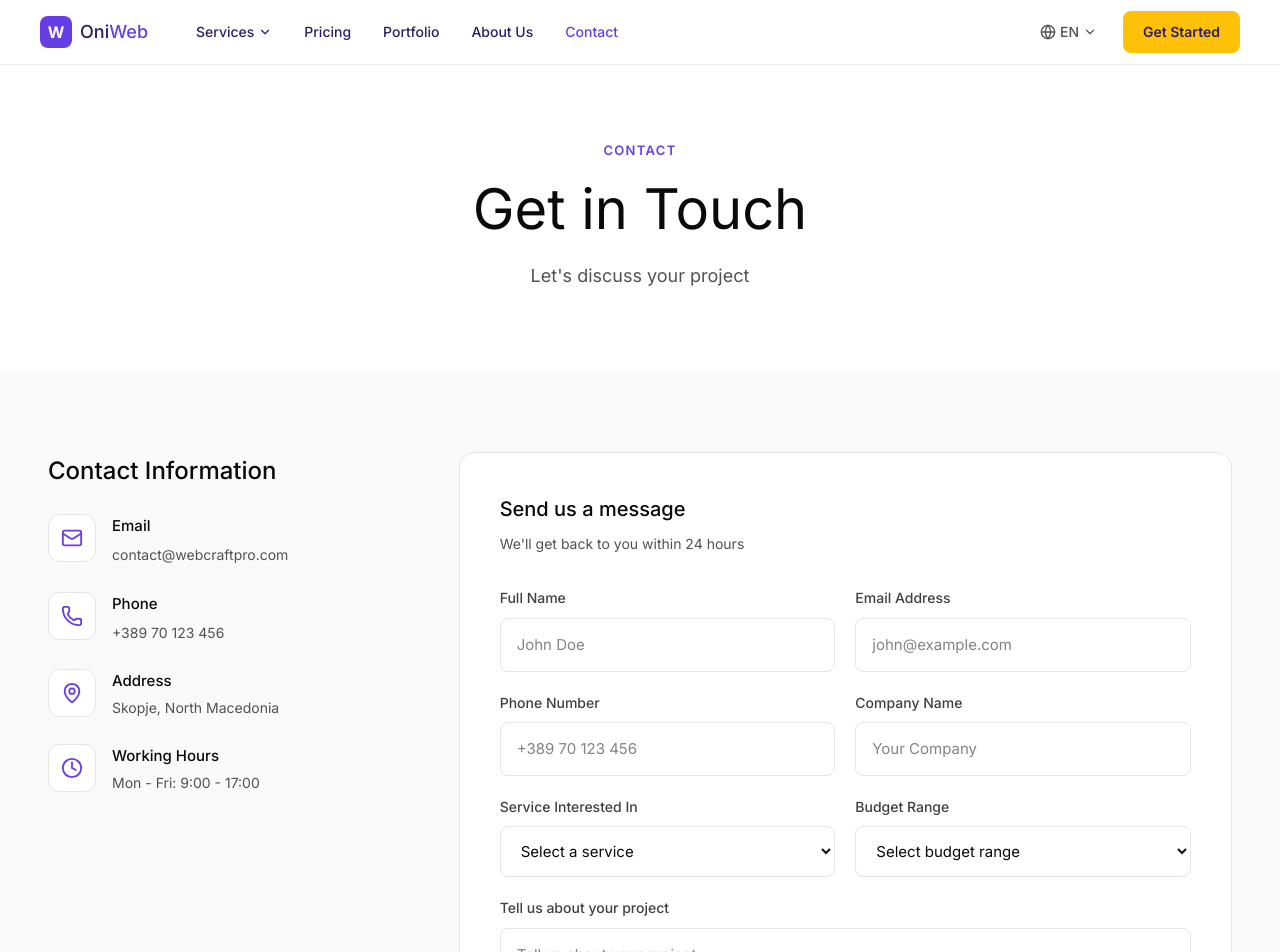
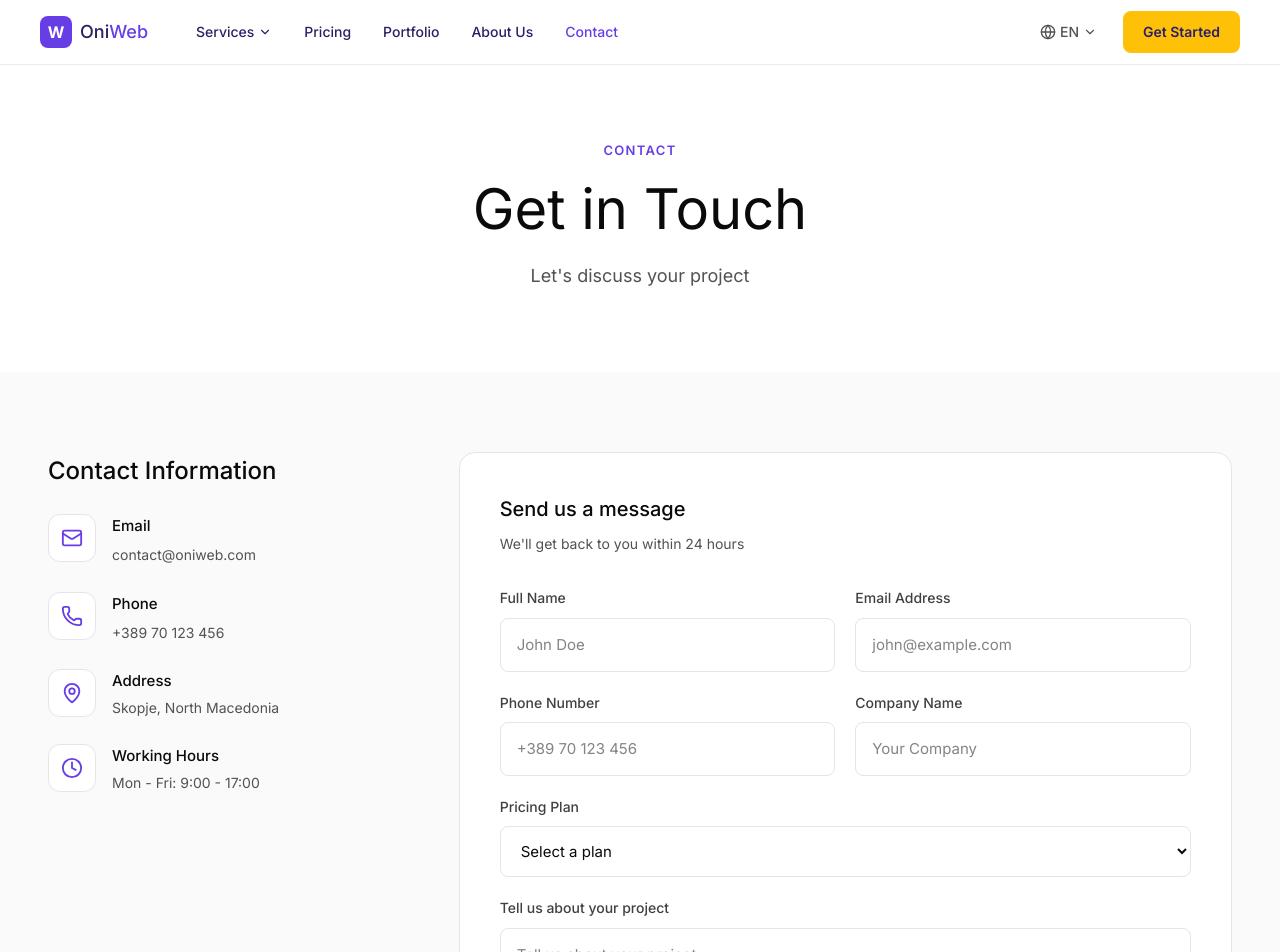
Before and after one commit to ardijancuri/Web-Platform-app, a Next.js app: page /en/contact in a window 1280 px wide. Shown: the top 952 px of the page. Built offline with nearby package versions, Linux system fonts and the light colour scheme.

Commit message:
updated contact page, autofill selected plan

```diff
--- a/src/app/[locale]/contact/page.tsx
+++ b/src/app/[locale]/contact/page.tsx
@@ -1,7 +1,8 @@
 'use client';
 
-import { useState } from 'react';
+import { useState, useEffect } from 'react';
 import { useTranslations } from 'next-intl';
+import { useSearchParams } from 'next/navigation';
 import { motion } from 'framer-motion';
 import {
   Mail,
@@ -16,16 +17,25 @@ import {
 export default function ContactPage() {
   const t = useTranslations('contact');
   const navT = useTranslations('nav');
+  const pricingT = useTranslations('pricing');
+  const searchParams = useSearchParams();
 
   const [formState, setFormState] = useState({
     name: '',
     email: '',
     phone: '',
     company: '',
-    service: '',
-    budget: '',
+    plan: '',
     message: '',
   });
+
+  // Autofill plan from URL parameter
+  useEffect(() => {
+    const planParam = searchParams.get('plan');
+    if (planParam && ['starter', 'business', 'ecommerce', 'enterprise'].includes(planParam)) {
+      setFormState((prev) => ({ ...prev, plan: planParam }));
+    }
+  }, [searchParams]);
 
   const [isSubmitting, setIsSubmitting] = useState(false);
   const [submitStatus, setSubmitStatus] = useState<'idle' | 'success' | 'error'>('idle');
@@ -45,8 +55,7 @@ export default function ContactPage() {
         email: '',
         phone: '',
         company: '',
-        service: '',
-        budget: '',
+        plan: '',
         message: '',
       });
       setSubmitStatus('idle');
@@ -62,26 +71,19 @@ export default function ContactPage() {
     }));
   };
 
-  const services = [
-    { value: 'web-design', label: navT('webDesign') },
-    { value: 'ecommerce', label: navT('ecommerce') },
-    { value: 'web-apps', label: navT('webApps') },
-    { value: 'hosting', label: navT('hosting') },
-  ];
-
-  const budgets = [
-    { value: 'under-500', label: 'Under €500' },
-    { value: '500-1000', label: '€500 - €1,000' },
-    { value: '1000-5000', label: '€1,000 - €5,000' },
-    { value: '5000-plus', label: '€5,000+' },
+  const plans = [
+    { value: 'starter', label: pricingT('plans.starter.name') },
+    { value: 'business', label: pricingT('plans.business.name') },
+    { value: 'ecommerce', label: pricingT('plans.ecommerce.name') },
+    { value: 'enterprise', label: pricingT('plans.enterprise.name') },
   ];
 
   const contactInfo = [
     {
       icon: Mail,
       title: t('info.email'),
-      value: 'contact@webcraftpro.com',
-      href: 'mailto:contact@webcraftpro.com',
+      value: 'contact@oniweb.com',
+      href: 'mailto:contact@oniweb.com',
     },
     {
       icon: Phone,
@@ -369,8 +371,7 @@ export default function ContactPage() {
                     </div>
                   </div>
 
-                  <div className="grid md:grid-cols-2" style={{ gap: '20px', marginBottom: '20px' }}>
-                    <div>
+                  <div style={{ marginBottom: '20px' }}>
                     <label
                       style={{
                         display: 'block',
@@ -380,48 +381,21 @@ export default function ContactPage() {
                         marginBottom: '8px',
                       }}
                     >
-                        {t('form.service')}
+                      {t('form.plan')}
                     </label>
                     <select
-                        name="service"
-                        value={formState.service}
+                      name="plan"
+                      value={formState.plan}
                       onChange={handleChange}
                       style={{ ...inputStyle, cursor: 'pointer' }}
                     >
-                        <option value="">{t('form.selectService')}</option>
-                        {services.map((service) => (
-                          <option key={service.value} value={service.value}>
-                            {service.label}
+                      <option value="">{t('form.selectPlan')}</option>
+                      {plans.map((plan) => (
+                        <option key={plan.value} value={plan.value}>
+                          {plan.label}
                         </option>
                       ))}
                     </select>
-                    </div>
-                    <div>
-                      <label
-                        style={{
-                          display: 'block',
-                          fontSize: '14px',
-                          fontWeight: 500,
-                          color: '#404040',
-                          marginBottom: '8px',
-                        }}
-                      >
-                        {t('form.budget')}
-                      </label>
-                      <select
-                        name="budget"
-                        value={formState.budget}
-                        onChange={handleChange}
-                        style={{ ...inputStyle, cursor: 'pointer' }}
-                      >
-                        <option value="">{t('form.selectBudget')}</option>
-                        {budgets.map((budget) => (
-                          <option key={budget.value} value={budget.value}>
-                            {budget.label}
-                          </option>
-                        ))}
-                      </select>
-                    </div>
                   </div>
 
                   <div style={{ marginBottom: '24px' }}>
--- a/src/app/[locale]/pricing/page.tsx
+++ b/src/app/[locale]/pricing/page.tsx
@@ -246,7 +246,7 @@ export default function PricingPage() {
 
                     <div style={{ padding: '0 32px 32px' }}>
                       <Link
-                        href="/contact"
+                        href={`/contact?plan=${plan.key}`}
                         className="w-full inline-flex items-center justify-center"
                         style={{
                           padding: '14px 28px',
--- a/src/messages/en.json
+++ b/src/messages/en.json
@@ -181,10 +181,8 @@
       "email": "Email Address",
       "phone": "Phone Number",
       "company": "Company Name",
-      "service": "Service Interested In",
-      "selectService": "Select a service",
-      "budget": "Budget Range",
-      "selectBudget": "Select budget range",
+      "plan": "Pricing Plan",
+      "selectPlan": "Select a plan",
       "message": "Tell us about your project",
       "submit": "Send Message",
       "sending": "Sending...",
@@ -213,7 +211,7 @@
       "placeholder": "Enter your email",
       "button": "Subscribe"
     },
-    "copyright": "© 2024 oniweb. All rights reserved."
+    "copyright": "© 2026 oniweb. All rights reserved."
   },
   "cta": {
     "title": "Ready to Start Your Project?",
--- a/src/messages/mk.json
+++ b/src/messages/mk.json
@@ -181,10 +181,8 @@
       "email": "Е-пошта",
       "phone": "Телефонски Број",
       "company": "Име на Компанија",
-      "service": "Услуга од Интерес",
-      "selectService": "Изберете услуга",
-      "budget": "Буџет",
-      "selectBudget": "Изберете буџет",
+      "plan": "Ценовен План",
+      "selectPlan": "Изберете план",
       "message": "Кажете ни за вашиот проект",
       "submit": "Испратете Порака",
       "sending": "Се испраќа...",
@@ -213,7 +211,7 @@
       "placeholder": "Внесете ја вашата е-пошта",
       "button": "Претплатете се"
     },
-    "copyright": "© 2024 oniweb. Сите права задржани."
+    "copyright": "© 2026 oniweb. Сите права задржани."
   },
   "cta": {
     "title": "Подготвени да Го Започнете Вашиот Проект?",
--- a/src/messages/sq.json
+++ b/src/messages/sq.json
@@ -181,10 +181,8 @@
       "email": "Adresa Email",
       "phone": "Numri i Telefonit",
       "company": "Emri i Kompanisë",
-      "service": "Shërbimi i Interesuar",
-      "selectService": "Zgjidhni një shërbim",
-      "budget": "Buxheti",
-      "selectBudget": "Zgjidhni buxhetin",
+      "plan": "Plani i Çmimeve",
+      "selectPlan": "Zgjidhni një plan",
       "message": "Na tregoni për projektin tuaj",
       "submit": "Dërgo Mesazhin",
       "sending": "Duke dërguar...",
@@ -213,7 +211,7 @@
       "placeholder": "Vendosni emailin tuaj",
       "button": "Abonohu"
     },
-    "copyright": "© 2024 oniweb. Të gjitha të drejtat e rezervuara."
+    "copyright": "© 2026 oniweb. Të gjitha të drejtat e rezervuara."
   },
   "cta": {
     "title": "Gati të Filloni Projektin Tuaj?",
```
Lines whose indentation alone changed are shown as unchanged.
